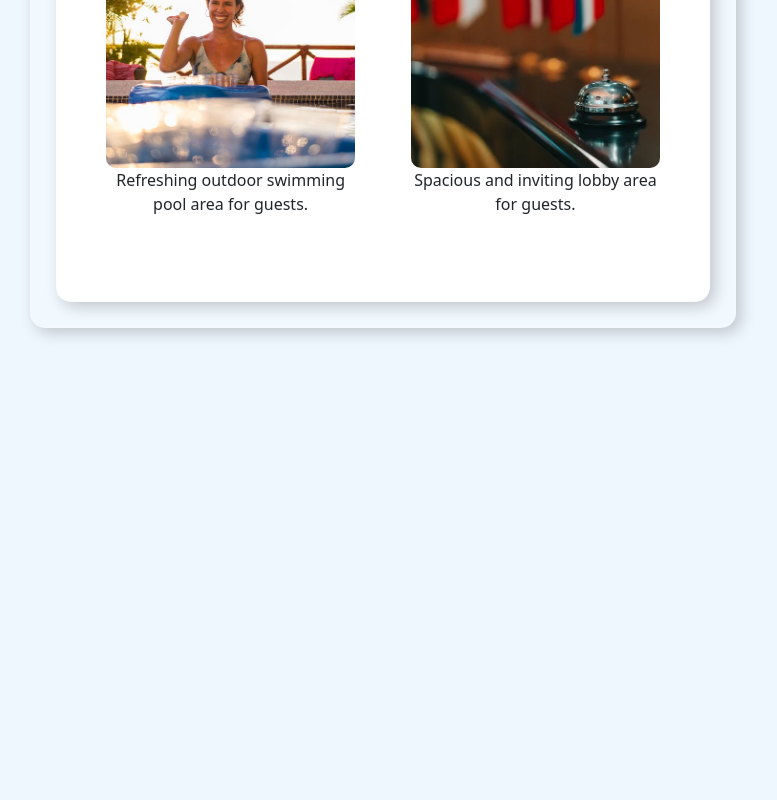
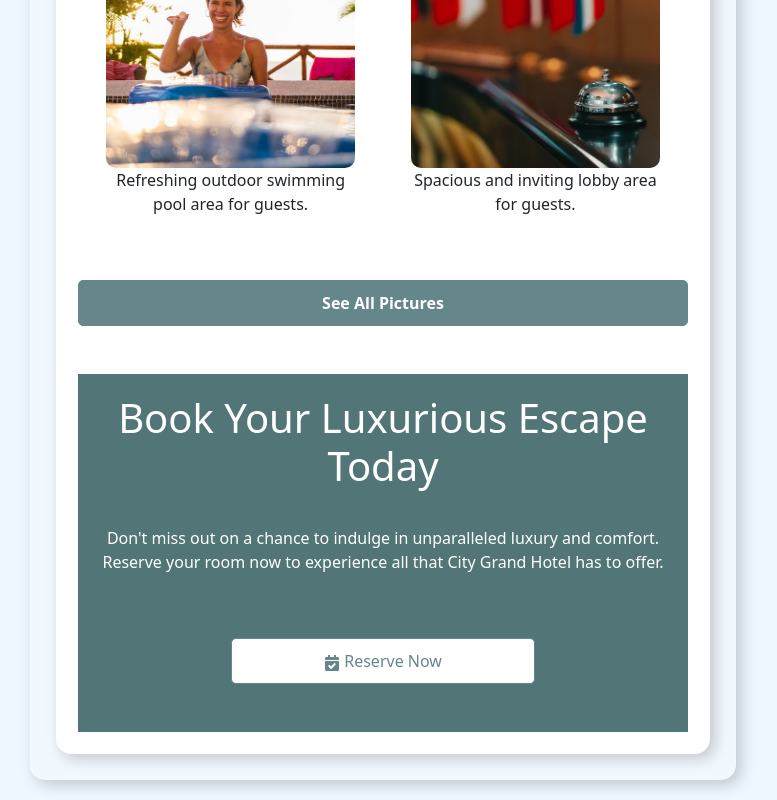
Before and after one commit to nanduaji/freelance, a React (Create React App) app: page / in a window 1280 px wide. Shown: the part 5090-5890 px from the top of the page, without its empty margins (257-1034 px from the left). Before the commit the page ends 5438 px from the top, so only its background shows below. Built offline with nearby package versions, Linux system fonts and the light colour scheme.

Commit message:
Add promotional section and buttons to Home component for enhanced user engagement

```diff
--- a/src/components/Home.jsx
+++ b/src/components/Home.jsx
@@ -238,9 +238,24 @@ function Home() {
                                 </div>
 
                             </div>
+                            <Button className={styles.custombutton} ><b>See All Pictures</b></Button>
                         </div>
 
+                        <div className="mt-5" style={{ backgroundColor: "#527577" }}>
+                            <h1 style={{ color: 'white', padding: '20px', wordWrap: 'break-word' }}>
+                                Book Your Luxurious Escape <br /> Today
+                            </h1>
+                            <p className="large p-2 mb-2" style={{ color: 'white' }}>Don't miss out on a chance to indulge in unparalleled luxury and comfort. Reserve your room now to experience all that City Grand Hotel has to offer.</p>
+                            <Button
+                                className={`${styles.oppositebutton} mt-5 mb-5`}
+                                style={{
+                                    width:'50%'
+                                }}
+                            >
+                                <FaCalendarCheck /> <span>Reserve Now</span>
+                            </Button>
 
+                        </div>
                     </div>
                 </div>
             </div>
--- a/src/components/Home.module.css
+++ b/src/components/Home.module.css
@@ -93,6 +93,7 @@ body {
     margin-top: 20px; /* Add spacing */
 }
 
+
 .oppositebutton:hover {
     background-color: #65868b !important;
     color: white !important;
```
